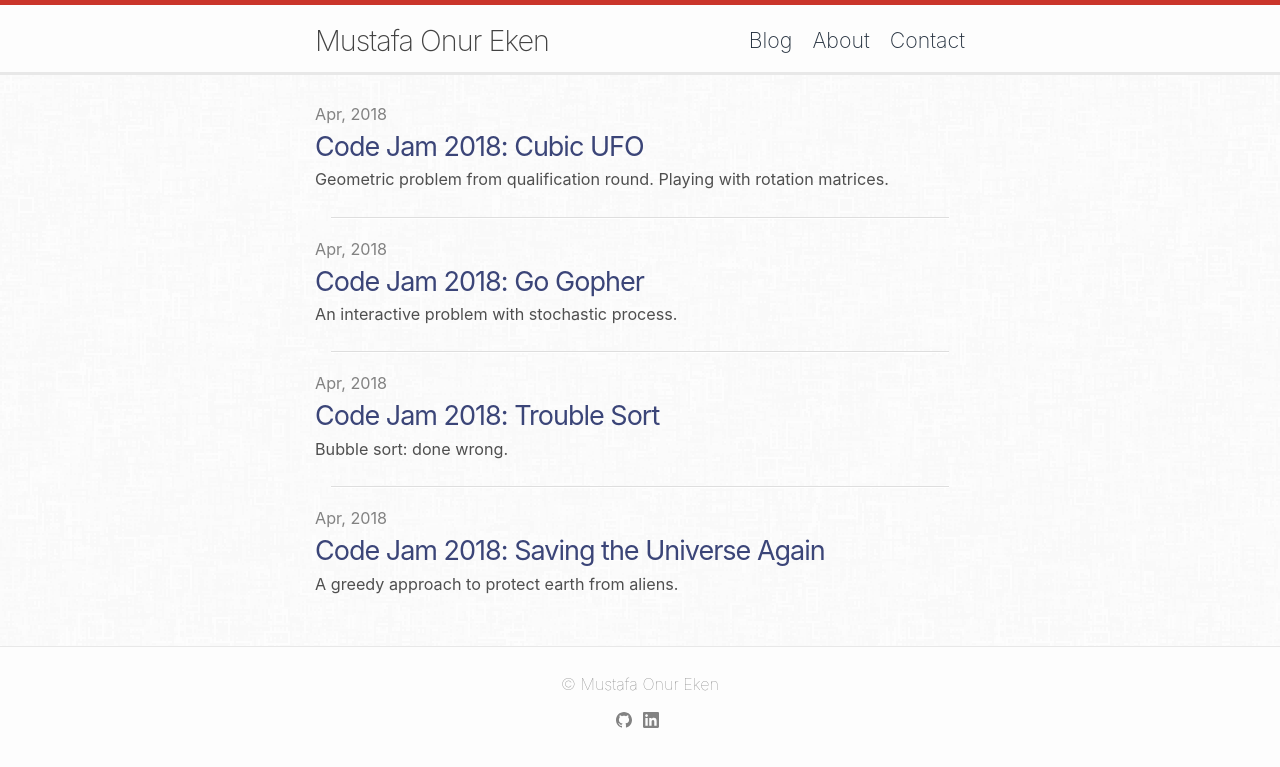
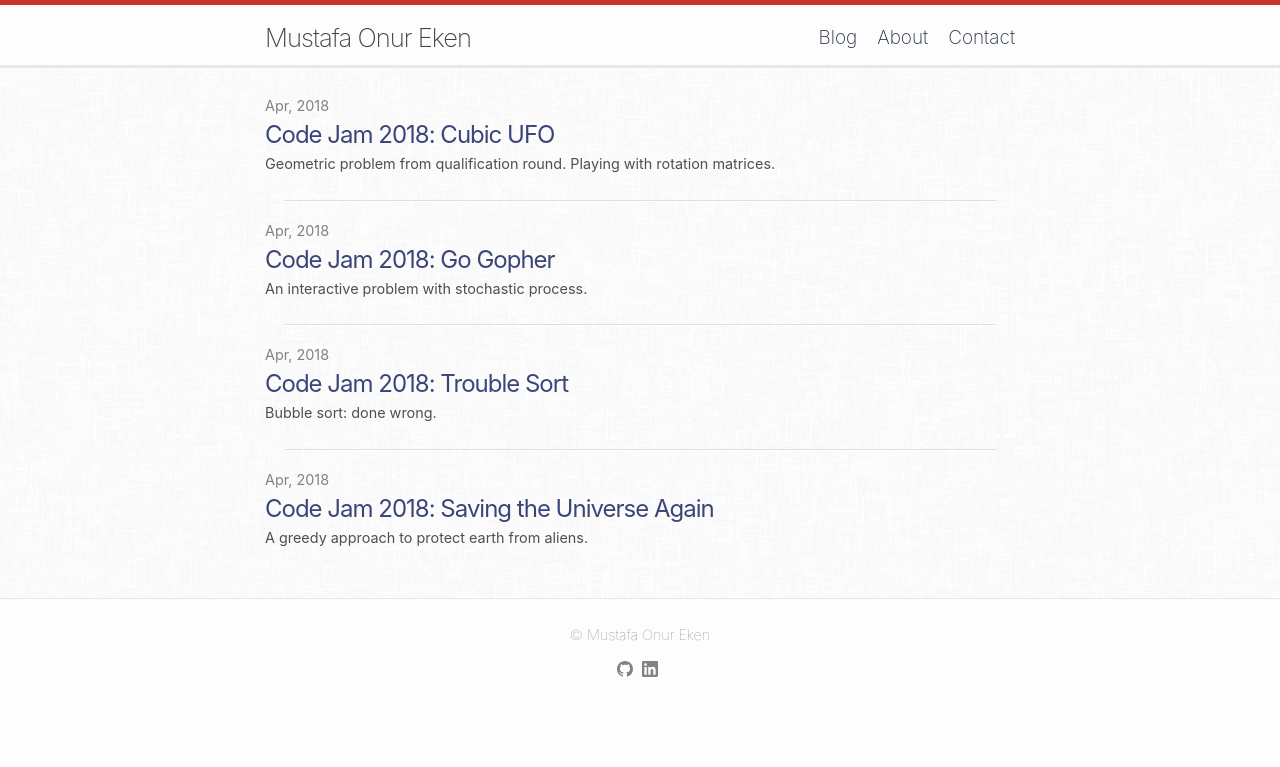
Before and after one commit to oeken/oeken.github.io, a Jekyll site: the page built from index.md, in a window 1280 px wide. Shown: the top 767 px of the page. Built offline with Jekyll 4.4.1, drawn with Linux system fonts in a browser that asks for light colours.

Commit message:
fixed content width

```diff
--- a/_sass/minima.scss
+++ b/_sass/minima.scss
@@ -3,7 +3,7 @@
 // Define defaults for each variable.
 
 $base-font-family: "Avenir", -apple-system, BlinkMacSystemFont, "Segoe UI", Roboto, Helvetica, Arial, sans-serif, "Apple Color Emoji", "Segoe UI Emoji", "Segoe UI Symbol" !default;
-$base-font-size:   18px !default;
+$base-font-size:   16px !default;
 $base-font-weight: 400 !default;
 $small-font-size:  $base-font-size * 0.900 !default;
 $base-line-height: 1.5 !default;
@@ -28,7 +28,7 @@
 $table-text-align: left !default;
 
 // Width of the content area
-$content-width:    700px !default;
+$content-width:    800px !default;
 
 $on-palm:          600px !default;
 $on-laptop:        700px !default;
```
